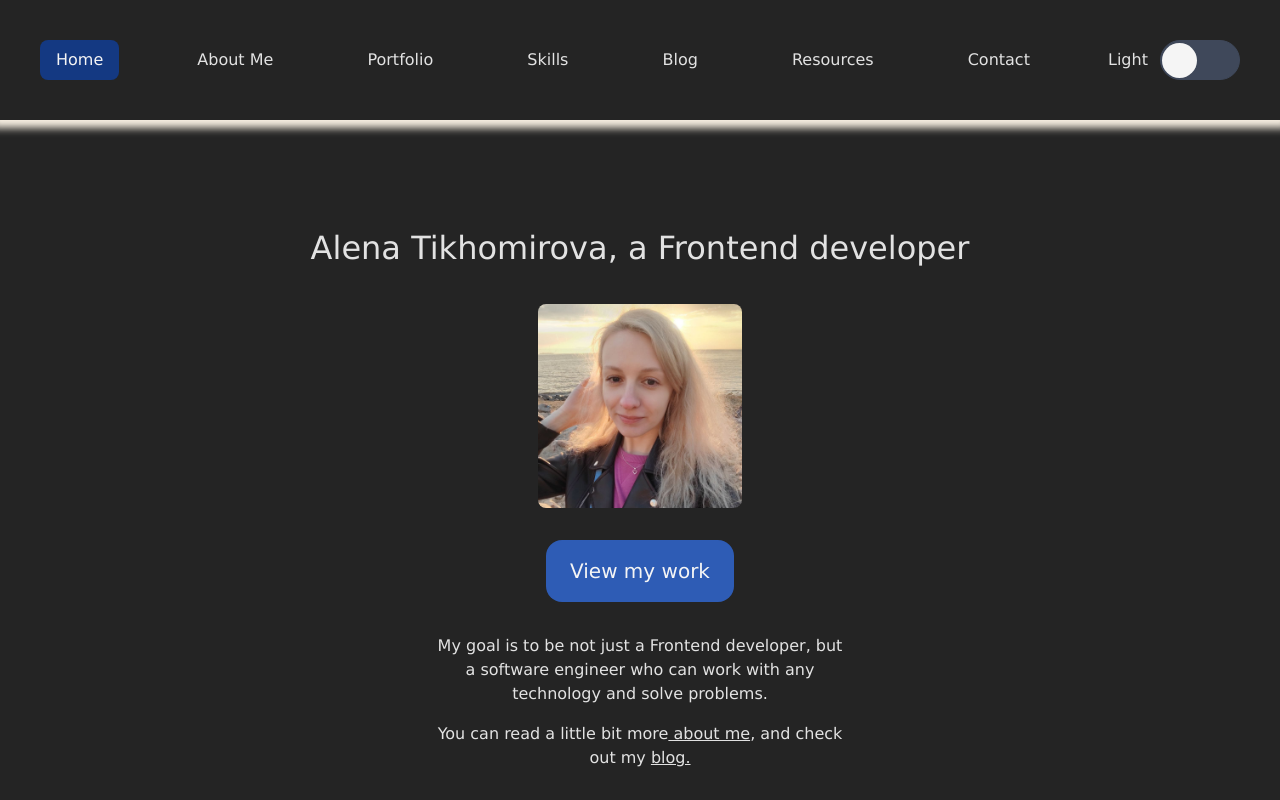
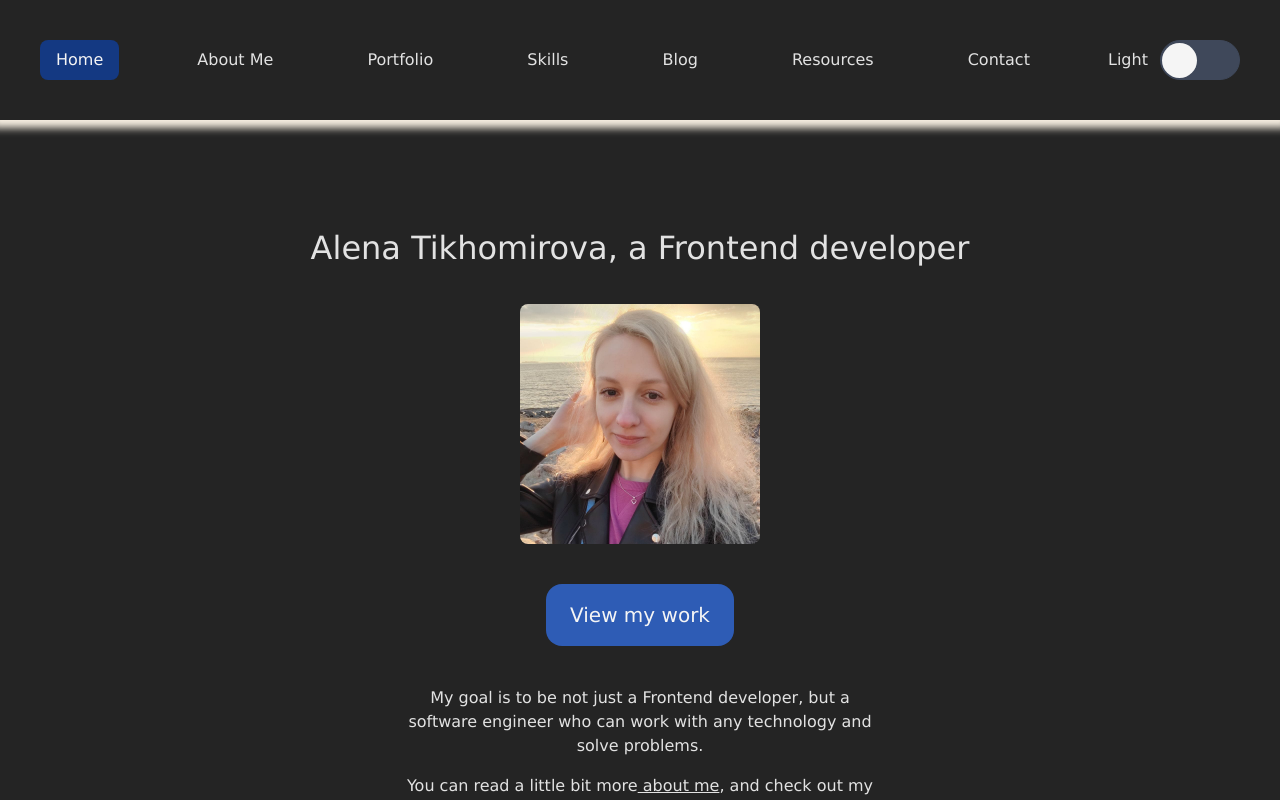
Before and after one commit to alenatih/Personal-Website, a React (Vite) app: page / in a window 1280 px wide. Built offline with nearby package versions, Linux system fonts and the light colour scheme.

Commit message:
Update Home page

```diff
--- a/src/App.css
+++ b/src/App.css
@@ -202,6 +202,7 @@
   flex-direction: column;
   align-items: center;
   justify-content: center;
+  width: 100%;
 }
 
 .home-text-container {
@@ -455,7 +456,7 @@
   color: whitesmoke;
   background-color: #2E5CB5;
   padding: 1rem 1.5rem;
-  margin: 1.5rem;
+  margin: 2.5rem;
   border-radius: 1rem;
   cursor: pointer;
 }
@@ -600,7 +601,7 @@
 
   .view-work-link {
     font-size: 1.25rem;
-    margin: 2rem;
+    /* margin: 2.5rem; */
   }
 
 }
```
